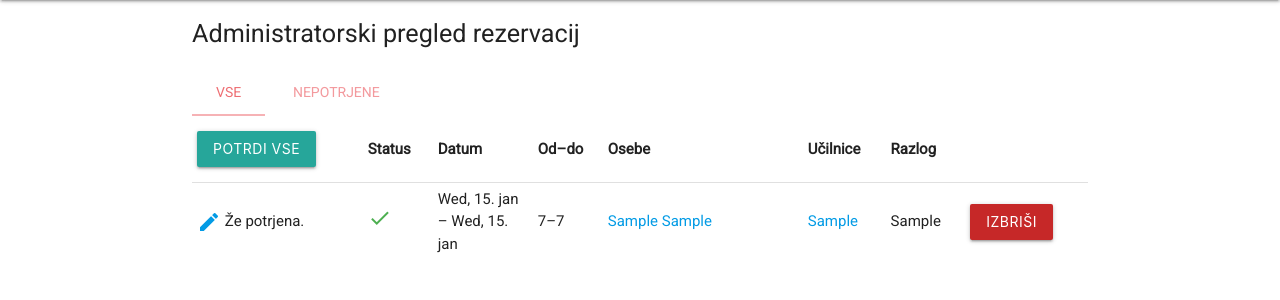
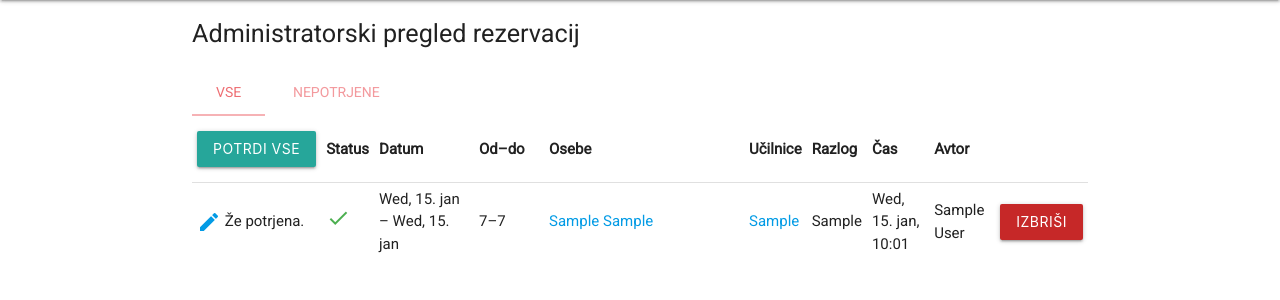
Before and after one commit to ul-fmf/urnik, a Django app: a page that uses urnik/templates/preglej_rezervacije.html in a window 1280 px wide. Shown: the part 64-364 px from the top of the page. Run offline with Django 3.2, Linux system fonts and the light colour scheme; a user stored in the database is signed in; tables that the repository leaves empty hold one stand-in row (values such as "Sample post"); parts of the project's set-up code (start-up, migrations or seed data) failed here and were passed over; some libraries are stand-ins or nearby versions.

Commit message:
Popravki v referatu #2.

```diff
--- a/urnik/admin.py
+++ b/urnik/admin.py
@@ -143,6 +143,7 @@ class RezervacijaAdmin(admin.ModelAdmin):
         'ucilnice',
         'osebe',
     )
+    readonly_fields = ('cas_rezervacije', 'avtor_rezervacije')
 
     def seznam_oseb(self, obj):
         return ', '.join(str(oseba) for oseba in obj.osebe.all())
--- a/urnik/models.py
+++ b/urnik/models.py
@@ -4,9 +4,9 @@ from copy import deepcopy
 
 from django.core.exceptions import ValidationError
 from django.db import models
-from django.forms import ModelForm, CheckboxSelectMultiple, TextInput, DateInput, BooleanField, HiddenInput, \
-    CheckboxInput
+from django.forms import ModelForm, CheckboxSelectMultiple, TextInput, DateInput, BooleanField
 from django.template import defaultfilters
+from django.conf import settings
 
 from urnik.templatetags.tags import dan_tozilnik_mnozina
 from urnik.utils import teden_dneva
@@ -516,7 +516,7 @@ class RezervacijaQuerySet(models.QuerySet):
 class Rezervacija(models.Model):
     ucilnice = models.ManyToManyField('urnik.Ucilnica', blank=False, help_text='Izberite učilnice, ki jih želite rezervirati.',
                                       limit_choices_to={'tip__in': Ucilnica.OBJAVLJENI_TIPI}, verbose_name='Učilnice')
-    osebe = models.ManyToManyField('urnik.Oseba', help_text='Osebe, ki si lastijo to rezervacijo.')
+    osebe = models.ManyToManyField('urnik.Oseba', verbose_name='Osebe', help_text='Osebe, ki si lastijo to rezervacijo.')
     dan = models.DateField(verbose_name='Dan začetka', blank=False, null=False, help_text='Za kateri dan želite rezervirati.')
     dan_konca = models.DateField(blank=True, null=True, verbose_name='Dan konca', help_text='Dan konca rezervacije. Izpolnite le, če je drugačen od začetka.')
     MOZNE_URE = tuple((u, str(u)+":00") for u in range(MIN_URA, MAX_URA+1))
@@ -524,7 +524,8 @@ class Rezervacija(models.Model):
     do = models.PositiveSmallIntegerField(blank=False, null=False, choices=MOZNE_URE, help_text='Do katere ure želite rezervirati.')
     opomba = models.CharField(max_length=192, blank=False, null=False, help_text='Razlog za rezervacijo.')
     potrjena = models.BooleanField(default=False, null=False, help_text='Ali so to rezervacijo potrdili posvečeni ljudje.')
-    cas_rezervacije = models.DateTimeField(auto_now_add=True, help_text="Čas, ko je bila rezervacija narejena.")
+    avtor_rezervacije = models.ForeignKey(settings.AUTH_USER_MODEL, null=False, help_text='Kdo je dejansko naredil rezervacijo.', on_delete=models.CASCADE)
+    cas_rezervacije = models.DateTimeField(auto_now_add=True, help_text="Datum in čas, ko je bila rezervacija narejena.", verbose_name='Datum in čas rezervacije')
 
     objects = RezervacijaQuerySet.as_manager()
 
@@ -639,7 +640,7 @@ class RezevacijeForm(ModelForm):
                 for r in konflikti.rezervacije:
                     oseba = r.osebe.all()[:1]
                     self.add_error(None, ValidationError(
-                        'Vaša rezervacija se prekriva z rezervacijo osebe %(oseba)s %(dan)s '
+                        'Vaša rezervacija bi se prekrivala z rezervacijo osebe %(oseba)s %(dan)s '
                         'od %(od)i do %(do)i z razlogom %(razlog)s.',
                         params={
                             'oseba': oseba[0] if oseba else 'neznan',
@@ -654,7 +655,7 @@ class RezevacijeForm(ModelForm):
 
                 for s in konflikti.srecanja:
                     self.add_error(None, ValidationError(
-                        'Vaša rezervacija se prekriva s predmetom %(predmet)s (%(semester)s), ki se izvaja '
+                        'Vaša rezervacija bi se prekrivala s predmetom %(predmet)s (%(semester)s), ki se izvaja '
                         'ob %(dan_v_tednu)s od %(od)i do %(do)i.',
                         params={
                             'predmet': s.predmet,
--- a/urnik/templates/nova_rezervacija.html
+++ b/urnik/templates/nova_rezervacija.html
@@ -62,6 +62,7 @@
           $('select').formSelect({
               'dropdownOptions': {
                   'constrainWidth': true,
+                  'coverTrigger': false,
               }
           });
       });
--- a/urnik/templates/preglej_rezervacije.html
+++ b/urnik/templates/preglej_rezervacije.html
@@ -39,6 +39,8 @@
           <th style="width: 200px;">Osebe</th>
           <th>Učilnice</th>
           <th>Razlog</th>
+          <th>Čas</th>
+          <th>Avtor</th>
           <th></th>
         </tr>
         </thead>
@@ -89,6 +91,8 @@
               <td>{{ r.opomba }}
                 {{ k }}
               </td>
+              <td>{{ r.cas_rezervacije|date:"D, j. b, H:m" }}</td>
+              <td>{{ r.avtor_rezervacije.get_full_name|default:r.avtor_rezervacije.username }}</td>
               <td>
                 <form action="{% url 'izbrisi_rezervacijo' %}" method="post"
                       onsubmit="return window.confirm('Ste prepričani, da želite izbrisati to ' +
--- a/urnik/templates/rezervacije.html
+++ b/urnik/templates/rezervacije.html
@@ -46,12 +46,12 @@
                   {{ rezervacija.osebe.all|join:", " }},
                   {{ rezervacija.opomba }}
                 </small>
-                {% if user.is_staff and rezervacija.konflikti %}
+                {% if user.is_staff and not rezervacija.potrjena and rezervacija.konflikti %}
                   <span class="right">({{ rezervacija.konflikti.st_konfliktov }})</span>
                   <i class="material-icons orange-text right">warning</i>
                 {% endif %}
               </li>
-              {% if user.is_staff and rezervacija.konflikti %}
+              {% if user.is_staff and not rezervacija.potrjena and rezervacija.konflikti %}
                 <li class="collection-item"><ul>
                   {% for rez in rezervacija.konflikti.rezervacije %}
                     <li><b>Konflikt:</b>
--- a/urnik/views.py
+++ b/urnik/views.py
@@ -93,7 +93,9 @@ def nova_rezervacija(request, ucilnica_id=None, ura=None, teden=None, dan_v_tedn
     if request.method == 'POST':
         form = RezevacijeForm(request.POST, dovoli_prekrivanja=True)
         if form.is_valid():
-            rezervacija = form.save()
+            rezervacija = form.save(commit=False)
+            rezervacija.avtor_rezervacije = request.user
+            rezervacija.save()
             return render(request, 'uspesna_rezervacija.html', {'rezervacija': rezervacija})
 
         # če so edine napake prekrivanja, omogočimo uporabniku, da vseeno rezervira
```
Also changed, not shown: urnik/migrations/0015_auto_20190213_1846.py (added).
